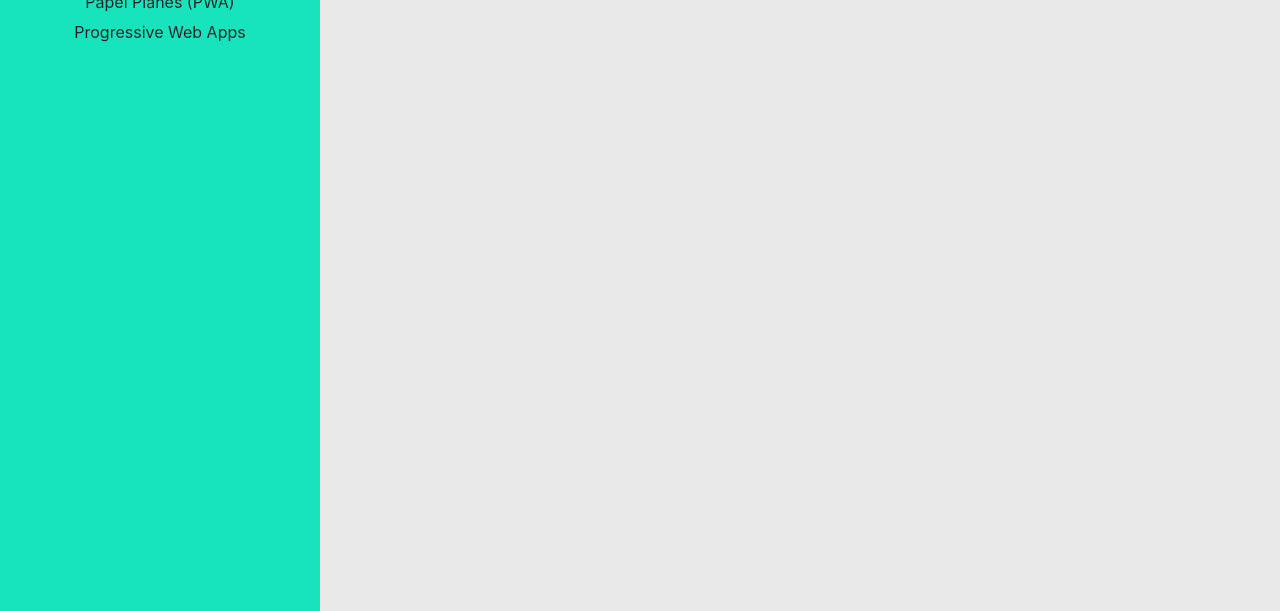
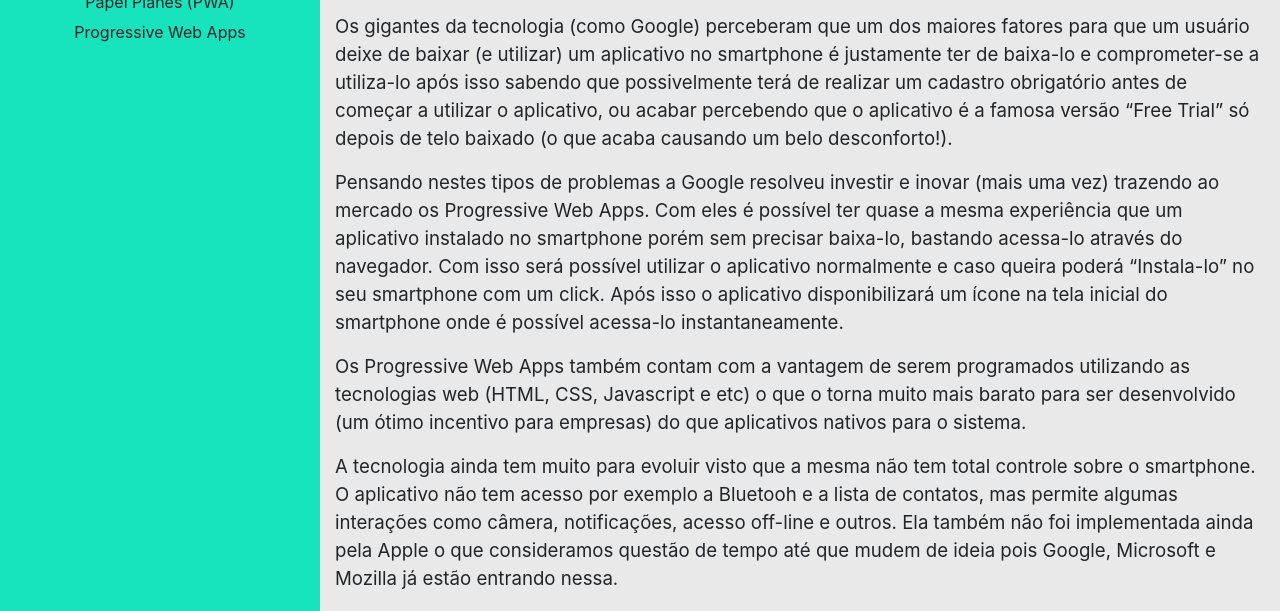
Before and after one commit to hugotomazi/blog-programacaomobile, a plain HTML site: page index.html in a window 1280 px wide. Shown: the part 189-800 px from the top of the page. Drawn offline with nearby package versions, Linux system fonts and the light colour scheme.

Commit message:
Editada página principal

```diff
--- a/index.html
+++ b/index.html
@@ -21,7 +21,15 @@
                 <b>Artigos</b>
                 <br><br>
             </div>
-            <div class="col-9 overflow-auto" id="conteudo"></div>
+            <div class="col-9 overflow-auto" id="conteudo">
+                <br/><h2 style="text-align: center;">Progressive Web Apps</h2><br/>
+                <p>Um Progressive Web App é uma aplicação web onde é possível que o usuário tenha quase a mesma experiência de usabilidade que um aplicativo mobile (baixado na App Store por exemplo) porém sem precisar baixa-lo, podendo utiliza-lo não apenas no smartphone mas também em tablets e desktops.</p>
+                <p>Os gigantes da tecnologia (como Google) perceberam que um dos maiores fatores para que um usuário deixe de baixar (e utilizar) um aplicativo no smartphone é justamente ter de baixa-lo e comprometer-se a utiliza-lo após isso sabendo que possivelmente terá de realizar um cadastro obrigatório antes de começar a utilizar o aplicativo, ou acabar percebendo que o aplicativo é a famosa versão “Free Trial” só depois de telo baixado (o que acaba causando um belo desconforto!).</p>
+                <p>Pensando nestes tipos de problemas a Google resolveu investir e inovar (mais uma vez) trazendo ao mercado os Progressive Web Apps. Com eles é possível ter quase a mesma experiência que um aplicativo instalado no smartphone porém sem precisar baixa-lo, bastando acessa-lo através do navegador. Com isso será possível utilizar o aplicativo normalmente e caso queira poderá “Instala-lo” no seu smartphone com um click. Após isso o aplicativo disponibilizará um ícone na tela inicial do smartphone onde é possível acessa-lo instantaneamente.</p>
+                <p>Os Progressive Web Apps também contam com a vantagem de serem programados utilizando as tecnologias web (HTML, CSS, Javascript e etc) o que o torna muito mais barato para ser desenvolvido (um ótimo incentivo para empresas) do que aplicativos nativos para o sistema.</p>
+                <p>A tecnologia ainda tem muito para evoluir visto que a mesma não tem total controle sobre o smartphone. O aplicativo não tem acesso por exemplo a Bluetooh e a lista de contatos, mas permite algumas interações como câmera, notificações, acesso off-line e outros. Ela também não foi implementada ainda pela Apple o que consideramos questão de tempo até que mudem de ideia pois Google, Microsoft e Mozilla já estão entrando nessa.</p>
+
+            </div>
         </div>
     </div>
 
```
